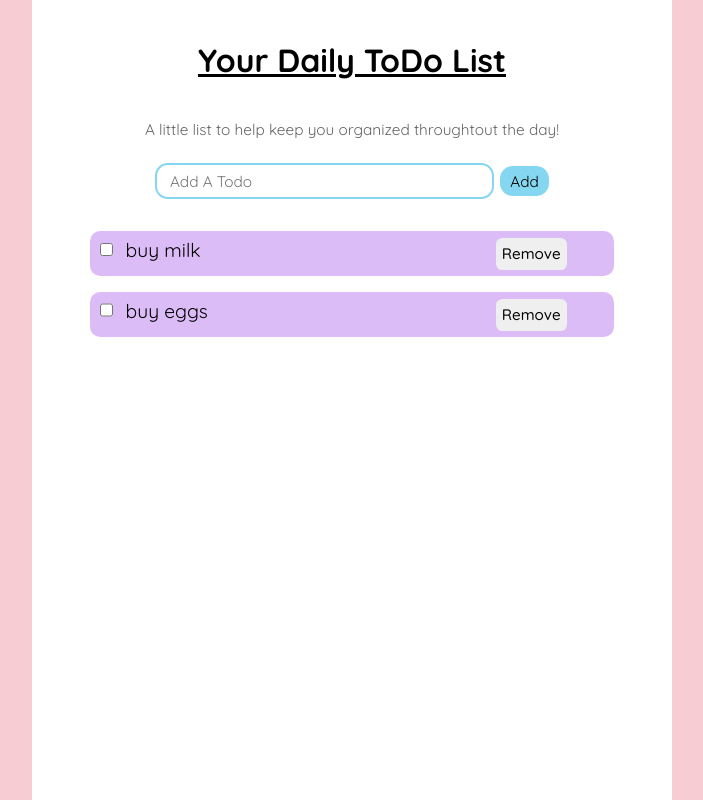
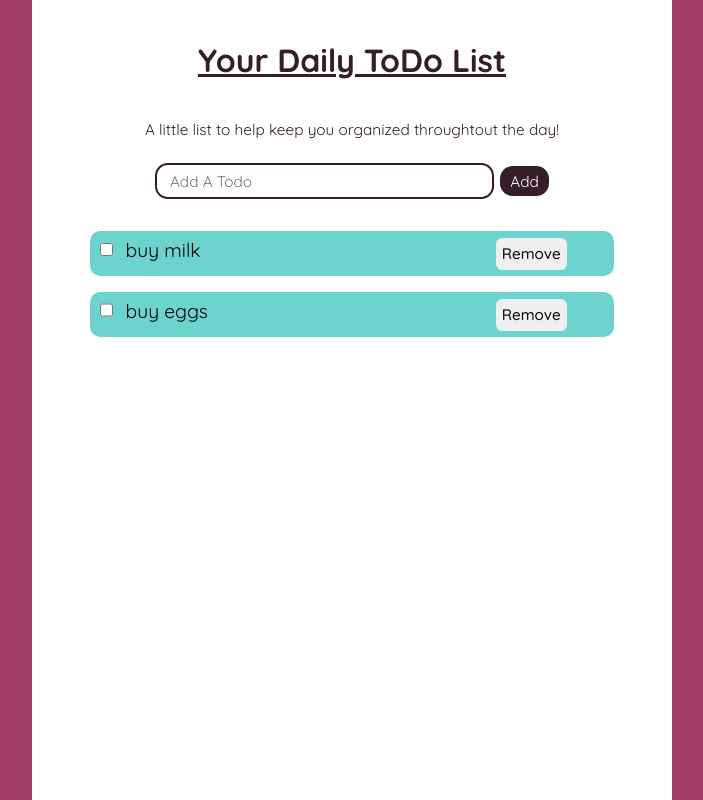
Before and after one commit to dpiedra42/todo-list, a Next.js app: page / in a window 1280 px wide. Shown: the whole page, without its empty margins (288-991 px from the left). Built offline with nearby package versions, Linux system fonts and the light colour scheme.

Commit message:
new color palette

```diff
--- a/components/Todo.jsx
+++ b/components/Todo.jsx
@@ -23,7 +23,8 @@ export default function Todo(props) {
 const TaskContainer = styled.div`
     margin-bottom: 2vh;
     padding: 0.5vw;
-    background-color: rgb(220, 188, 247);
+    background-color: rgb(109, 211, 206);
+    //200, 233, 160  247, 162,120 109, 211, 206
     border-radius: 0.8vw;
     width: 40vw;
     display: flex;
--- a/components/TodoAdd.jsx
+++ b/components/TodoAdd.jsx
@@ -21,7 +21,7 @@ const AddTodo = styled.input`
     height: 3.8vh;
     margin-right: 0.5vw;
     padding-left: 1vw;
-    border: solid 0.2vw rgb(133, 214, 241);
+    border: solid 0.2vw rgb(53, 30, 41);
     border-radius: 1vw;
     font-size: 1.2vw;
     font-family: 'Quicksand', sans-serif;
@@ -31,7 +31,7 @@ const AddTodo = styled.input`
         font-size: 0.8rem;
         width: 50vw;
         height: 4vh;
-        border: solid 0.2rem rgb(133, 214, 241);
+        border: solid 0.2rem rgb(53, 30, 41);
         border-radius: 1rem;
       }
 `
@@ -39,13 +39,14 @@ const SubmitButton = styled.button`
     width: 3.8vw;
     font-size: 1.2vw;
     height: 3.8vh;
-    background-color: rgb(133, 214, 241);
+    background-color: rgb(53, 30, 41);
     border: none;
     border-radius: 1vw;
     font-family: 'Quicksand', sans-serif;
+    color: white;
 
     :hover {
-        color: white;
+       background-color: rgb(128, 49, 87);
     }
 
     @media (max-width:780px)
--- a/components/TodoApp.jsx
+++ b/components/TodoApp.jsx
@@ -65,6 +65,7 @@ export default function TodoApp() {
     margin: 0;
     padding: 5vh 0 5vh 0;
     font-size: 2.5vw;
+    color: rgb(53, 30, 41);
     text-decoration: underline;
 
     @media (max-width:780px)
@@ -73,7 +74,7 @@ export default function TodoApp() {
       }
 `
   const Caption = styled.p`
-      color: rgb(101, 101, 101);
+      color: rgb(53, 30, 41);;
       margin: 0;
       font-size: 1.2vw;
       padding-bottom: 3vh;
--- a/styles/globals.css
+++ b/styles/globals.css
@@ -3,7 +3,7 @@ html, body {
     width: 100%;
     height: 100%;
     margin: 0;
-    background-color: rgb(247, 204, 211);
+    background-color: rgb(161, 61, 99);
     display: flex;
     justify-content: center;
 }
```
